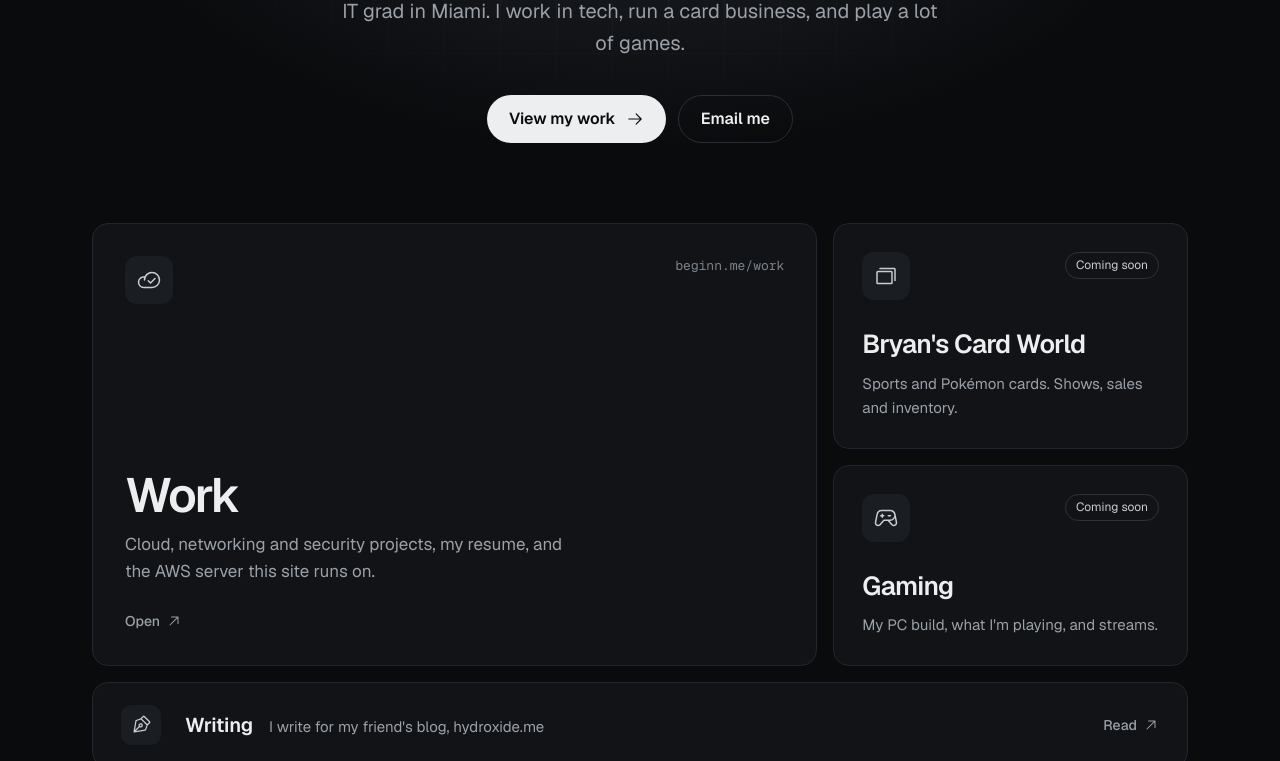
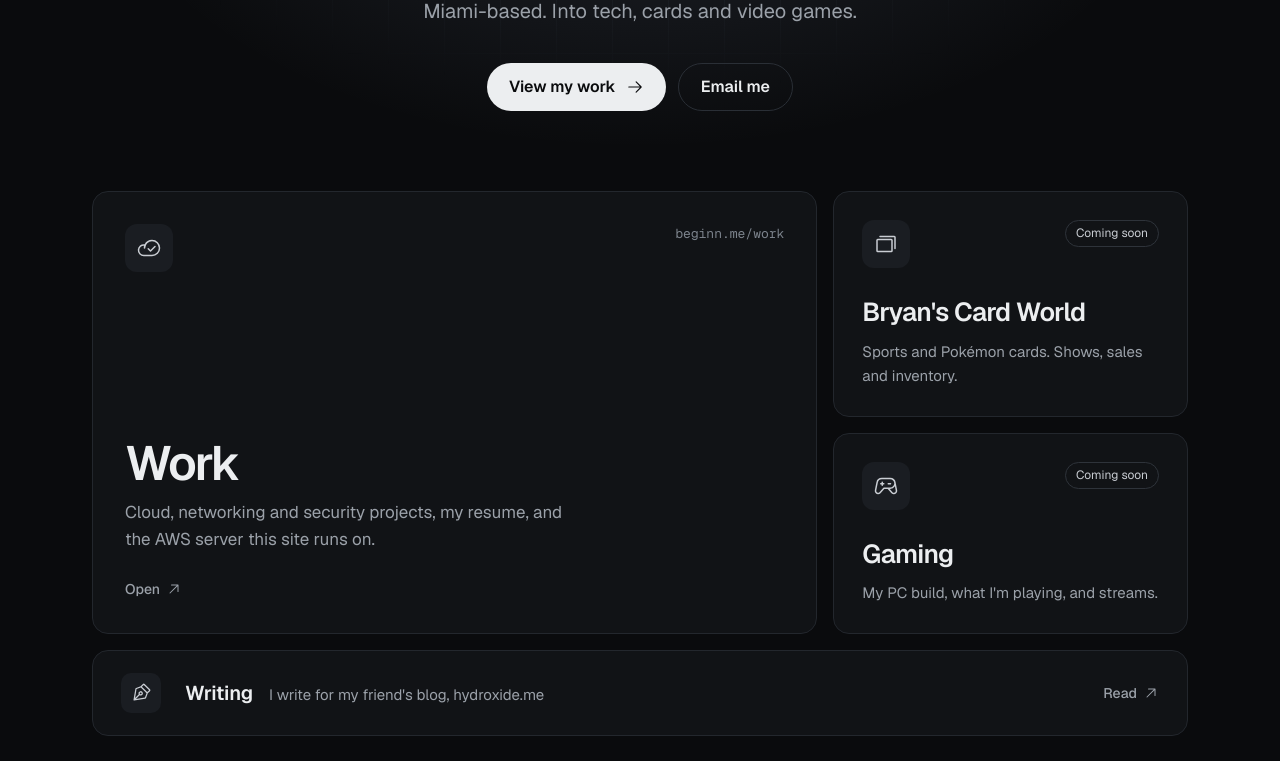
Before and after one commit to Bryanspeed03/beginn-site, a plain HTML site: page index.html in a window 1280 px wide. Shown: the part 339-1100 px from the top of the page. Drawn offline with nearby package versions, Linux system fonts and the light colour scheme.

Commit message:
Hub: new line under name
Co-Authored-By: Claude Opus 5.5 <noreply@anthropic.com>
Claude-Session: https://claude.ai/code/session_01TpozCZSSz5jLqJTp7AzamU

```diff
--- a/index.html
+++ b/index.html
@@ -185,7 +185,7 @@
     <div class="wrap">
       <img class="logo-tile rise" src="/assets/logo.svg" alt="">
       <h1 class="rise d1">Bryan Davila</h1>
-      <p class="rise d2">IT grad in Miami. I work in tech, run a card business, and play a lot of games.</p>
+      <p class="rise d2">Miami-based. Into tech, cards and video games.</p>
       <div class="ctas rise d3">
         <a class="btn btn-primary" href="/work/">View my work<svg class="arr" viewBox="0 0 256 256" fill="currentColor" aria-hidden="true"><path d="M221.66,133.66l-72,72a8,8,0,0,1-11.32-11.32L196.69,136H40a8,8,0,0,1,0-16H196.69L138.34,61.66a8,8,0,0,1,11.32-11.32l72,72A8,8,0,0,1,221.66,133.66Z"/></svg></a>
         <a class="btn btn-ghost" href="mailto:bryan@beginn.me">Email me</a>
```
